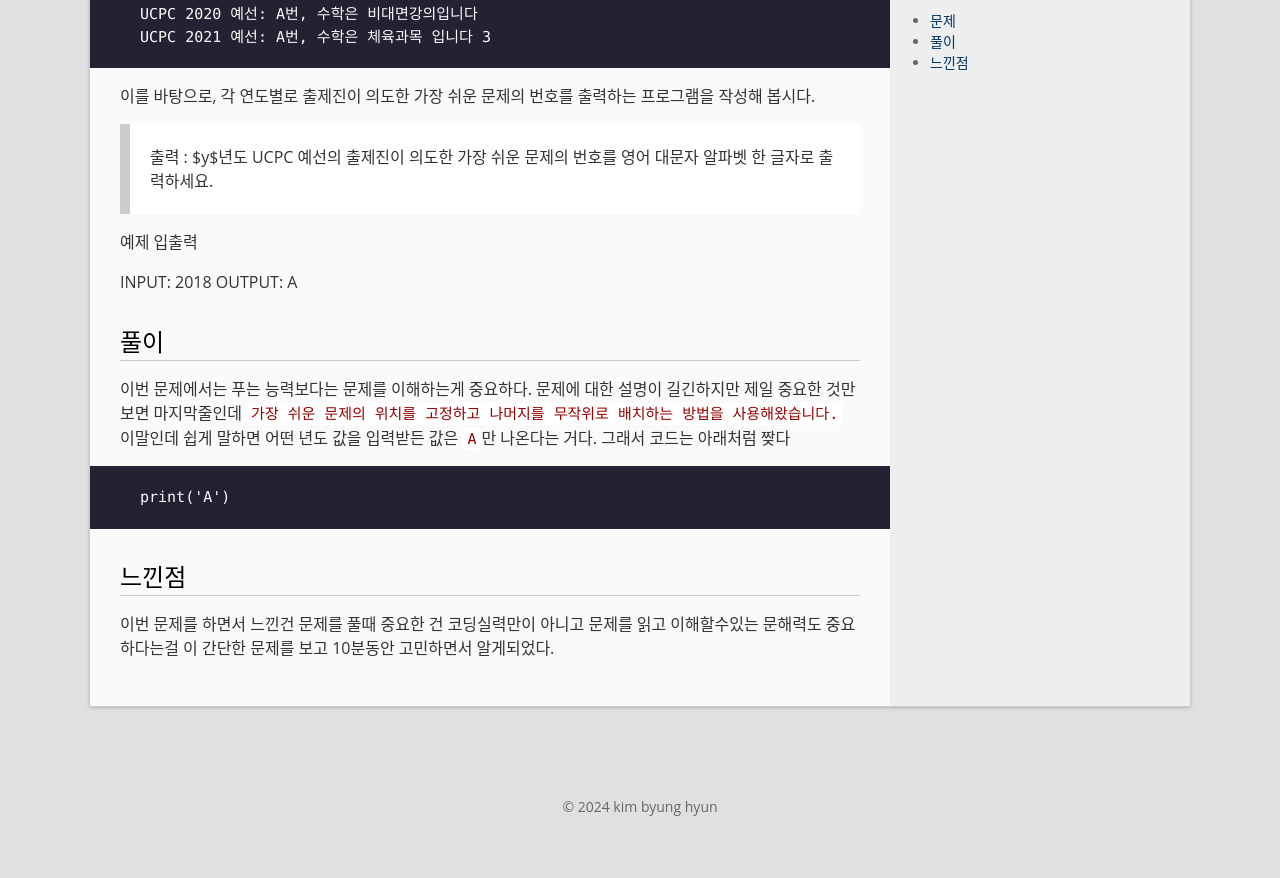
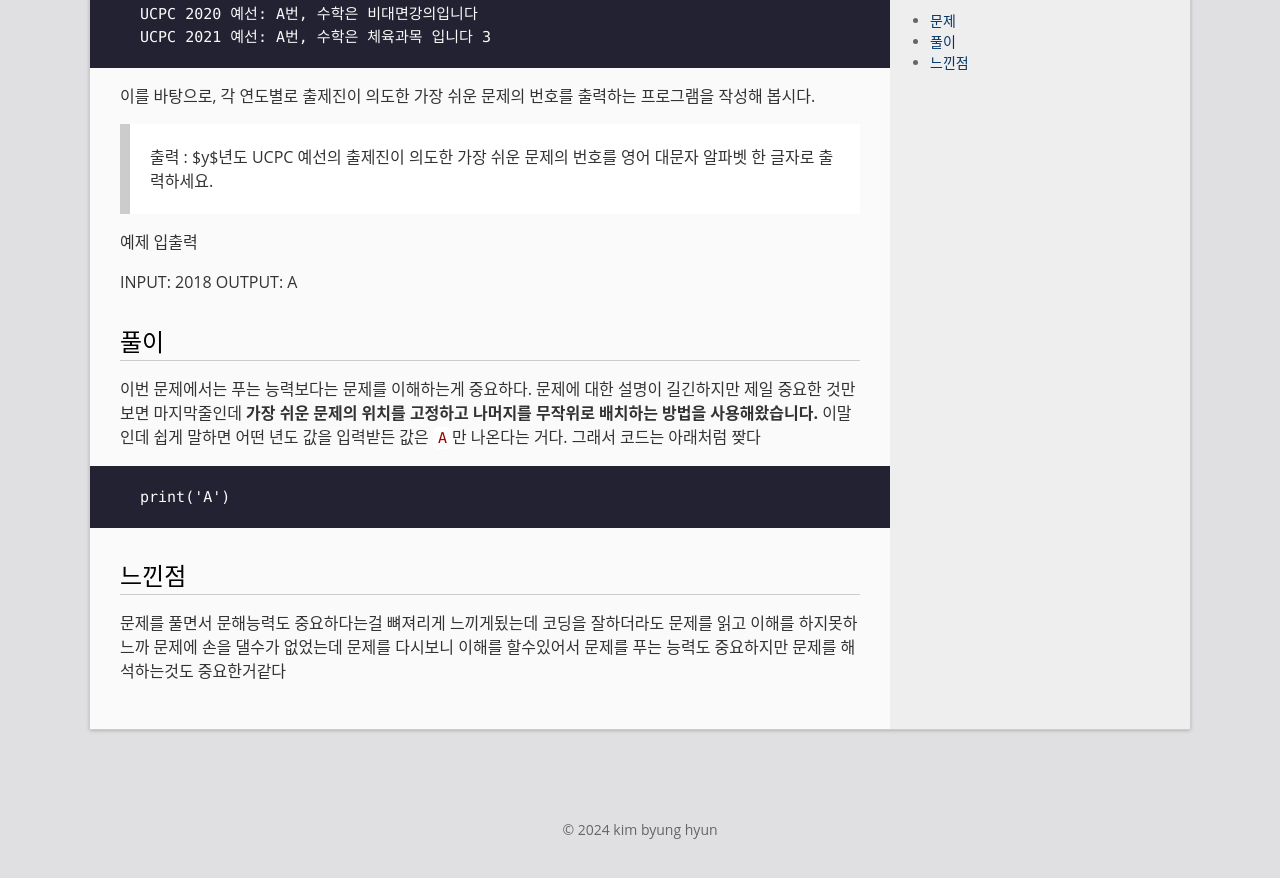
Before and after one commit to bh6366632/bh6366632.github.com, a Jekyll site: the page built from _posts/2024-04-25-ucpc.md, in a window 1280 px wide and 900 px high, scrolled down 788 px. Shown: the top 878 px of the window. Built offline with Jekyll 4.4.1, drawn with Linux system fonts in a browser that asks for light colours.

Commit message:
Update 2024-04-25-ucpc.md

````diff
--- a/_posts/2024-04-25-ucpc.md
+++ b/_posts/2024-04-25-ucpc.md
@@ -40,12 +40,13 @@ OUTPUT: A
 # 풀이
 이번 문제에서는 푸는 능력보다는 문제를 이해하는게 중요하다.
 문제에 대한 설명이 길긴하지만 제일 중요한 것만 보면 마지막줄인데
-`가장 쉬운 문제의 위치를 고정하고 나머지를 무작위로 배치하는 방법을 사용해왔습니다.`
+**가장 쉬운 문제의 위치를 고정하고 나머지를 무작위로 배치하는 방법을 사용해왔습니다.**
 이말인데 쉽게 말하면 어떤 년도 값을 입력받든 값은 `A`만 나온다는 거다.
 그래서 코드는 아래처럼 짲다
 ```
 print('A')
 ```
 # 느낀점
-이번 문제를 하면서 느낀건 문제를 풀때 중요한 건 코딩실력만이 아니고
-문제를 읽고 이해할수있는 문해력도 중요하다는걸 이 간단한 문제를 보고 10분동안 고민하면서 알게되었다.
+문제를 풀면서 문해능력도 중요하다는걸 뼈져리게 느끼게됬는데
+코딩을 잘하더라도 문제를 읽고 이해를 하지못하느까 문제에 손을 댈수가 없었는데
+문제를 다시보니 이해를 할수있어서 문제를 푸는 능력도 중요하지만 문제를 해석하는것도 중요한거같다
````
